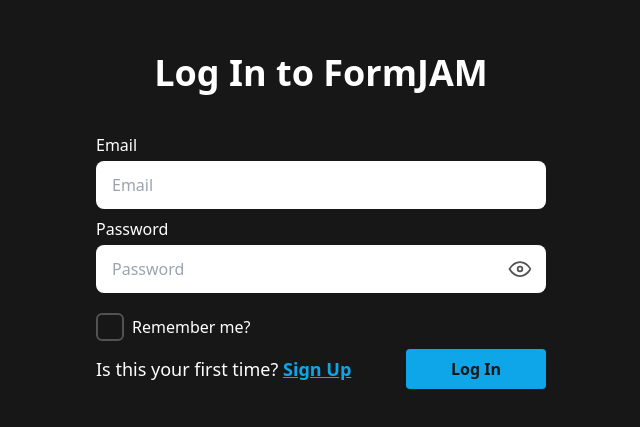
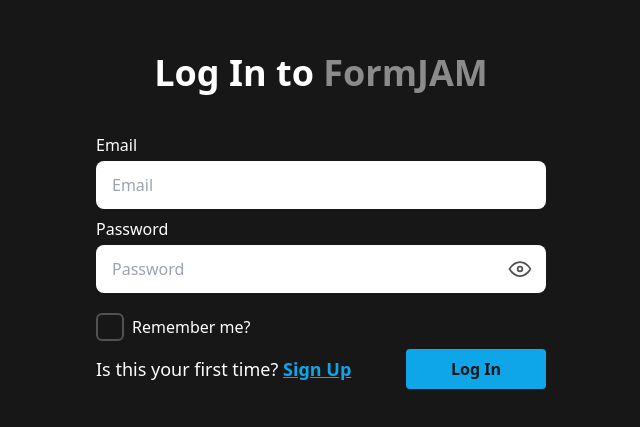
Before and after one commit to M-Facey/formjam, a Vue app: page /auth/login in a window 1280 px wide. Shown: the part 179-606 px from the top of the page, without its empty margins (319-959 px from the left). Built offline with nearby package versions, Linux system fonts and the light colour scheme.

Commit message:
chore: added link to home on login & signup

```diff
--- a/src/components/auth/Login.vue
+++ b/src/components/auth/Login.vue
@@ -21,7 +21,9 @@
 
 <template>
   <div>
-    <h2 class="text-4xl text-center font-bold pb-10">Log In to FormJAM</h2>
+    <h2 class="text-4xl text-center font-bold pb-10">
+      Log In to <RouterLink to="/" class="text-white/50">FormJAM</RouterLink>
+    </h2>
 
     <div class="flex flex-col gap-y-2">
       <TextInput
--- a/src/components/auth/Signup.vue
+++ b/src/components/auth/Signup.vue
@@ -21,7 +21,9 @@
 
 <template>
   <div>
-    <h2 class="text-4xl text-center font-bold pb-10">Sign Up to FormJAM</h2>
+    <h2 class="text-4xl text-center font-bold pb-10">
+      Sign Up to <RouterLink to="/" class="text-white/70">FormJAM</RouterLink>
+    </h2>
 
     <div class="flex flex-col gap-y-2">
       <TextInput
```
